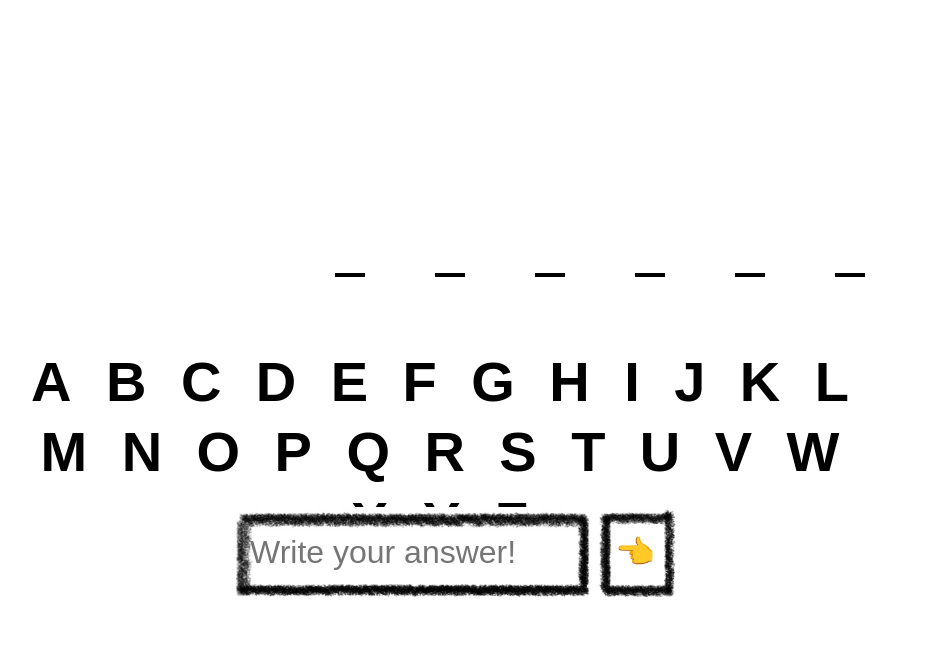
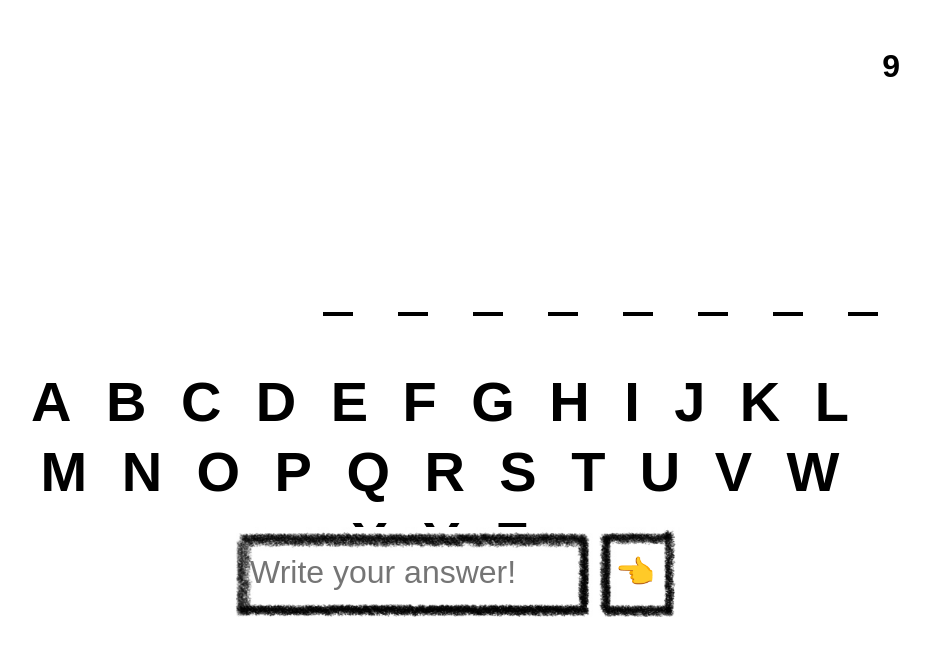
Before and after one commit to newsilver1028/play-ts-hangman, a plain HTML site: page index.html in a window 1280 px wide. Both pictures are taken after a click on the button 640 px from the left and 645 px from the top of the page. Shown: the part 143-798 px from the top of the page, without its empty margins (185-1115 px from the left). Drawn offline with Linux system fonts and the light colour scheme; a web font is replaced by a local one.

Commit message:
Add timer

```diff
--- a/app/index.js
+++ b/app/index.js
@@ -1,6 +1,8 @@
-const answersList = ["VANILLA", "JAVASCRIPT","PYTHON","CONSOLE","BOOLEAN","CHARACTER","PROTOTYPE",
-"FUNCTION","METHOD","UNDEFINED","FALSE","LENGTH","CODING","NUMBER","SYMBOL",
-"SCOPE","HOISTING","THIS","INSTANCE","OBJECT","PROPERTY","PARAMETER","CLOSURE","NULL","OPERATOR","STRICT","RETURN","STRING","ARRAY"];
+const answersList = ["JAVASCRIPT","PYTHON","CONSOLE","BOOLEAN","CHARACTER","PROTOTYPE",
+"FUNCTION","METHOD","UNDEFINED","FALSE","LENGTH","NUMBER","SYMBOL",
+"SCOPE","HOISTING","THIS","INSTANCE","OBJECT","PROPERTY","PARAMETER","CLOSURE","NULL","OPERATOR","STRICT","RETURN","STRING","ARRAY",
+"CALLBACK","VARIABLE","CONSTRUCTOR","ARGUMENTS","ITERABLE","PROMISE"
+];
 const $hangmanImg = document.querySelectorAll(".hangman-img");
 const hangmanImgArray = Array.prototype.slice.call($hangmanImg);
 
@@ -17,6 +19,7 @@ const $hangmanWrapper = document.querySelector(".hangman-wrapper");
 const $answerWrapper = document.querySelector(".answer-wrapper");
 const $answerContainer = document.querySelector(".answer-container");
 const $alphabetsWrapper = document.querySelector(".alphabets-wrapper");
+const $timer = document.querySelector("#timer");
 
 const $alphabets = document.querySelectorAll(".alphabet");
 const $inputAnswerWrapper = document.querySelector(".input-answer-wrapper");
@@ -39,10 +42,23 @@ function handleStartButtonsClick() {
   let chanceIndex = 0;
   let correctCount = 0;
   let isCorrect = true;
+
   // 이전 정답 지우기
   while($answerContainer.hasChildNodes()){
     $answerContainer.removeChild($answerContainer.firstChild)
   }
+
+  // 타이머 기능
+  let sec = 10;
+  const timer = setInterval(function(){
+    $timer.innerHTML = sec;
+    sec -=1;
+    if(sec === -1){
+      hangmanImgArray[chanceIndex].className = CLASS_NAME_VISIBLE_HANGMAN;
+      chanceIndex++;
+      sec = 10;
+    }
+  },1000);
 
   $inputButton.addEventListener("click", handleInputButtonClick);
   const alphabetsArray = Array.prototype.slice.call($alphabets);
@@ -73,6 +89,7 @@ function handleStartButtonsClick() {
   });
 
   function handleAlphabetClick (event) {
+    sec = 10;
     const selectedTarget = event.target.id;
     const hasCorrectAlphabet = currentAnswer.filter((el) => {
       return selectedTarget === el;
@@ -122,6 +139,7 @@ function handleStartButtonsClick() {
 
   // input 정답 여부
   function handleInputButtonClick () {
+    sec = 10;
     const inputValue = $inputAnswer.value;
     setTimeout(function(){
       if (chanceIndex === 9) {
@@ -140,6 +158,7 @@ function handleStartButtonsClick() {
     }
 
   function showResultMeassage(isCorrect) {
+    clearInterval(timer);
     $contentContainer.className = CLASS_NAME_HIDDEN;
     hangmanImgArray.forEach((el) => {
       el.className = CLASS_NAME_UNVISIBLE_HANGMAN;
--- a/index.html
+++ b/index.html
@@ -52,6 +52,9 @@
         <img src="images/normal10.jpg" class="hangman-img" id="normal10">
       </div>
       <div class="answer-wrapper">
+        <div class="timer-wrapper">
+          <h1 id="timer"></span>
+        </div>
         <div class="answer-container"></div>
       </div>
       <div class="alphabets-wrapper">
--- a/style/style.css
+++ b/style/style.css
@@ -92,10 +92,16 @@ body {
   flex-flow: row wrap;
 }
 
+.timer-wrapper{
+  width: 100%;
+  text-align: right;
+}
+
 .hangman-wrapper,
 .answer-wrapper {
-  height: 300px;
+  height: 230px;
   margin: 10px auto;
+  padding-bottom: 90px;
 }
 .hangman-wrapper {
   position: relative;
@@ -115,6 +121,8 @@ body {
 }
 
 .answer-wrapper {
+  display: flex;
+  flex-direction: column;
   width: 600px;
   -ms-user-select: none;
   -moz-user-select: -moz-none;
```
